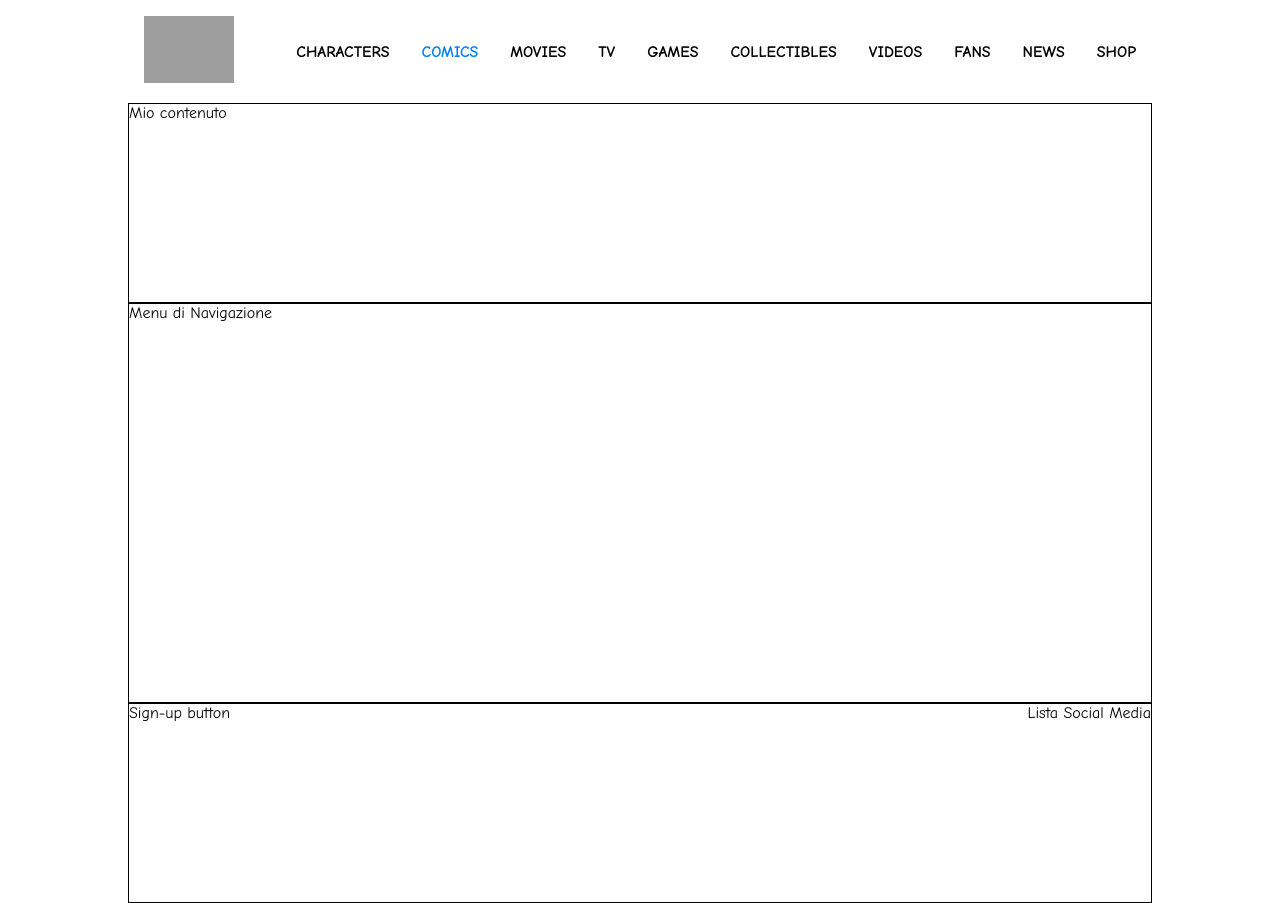
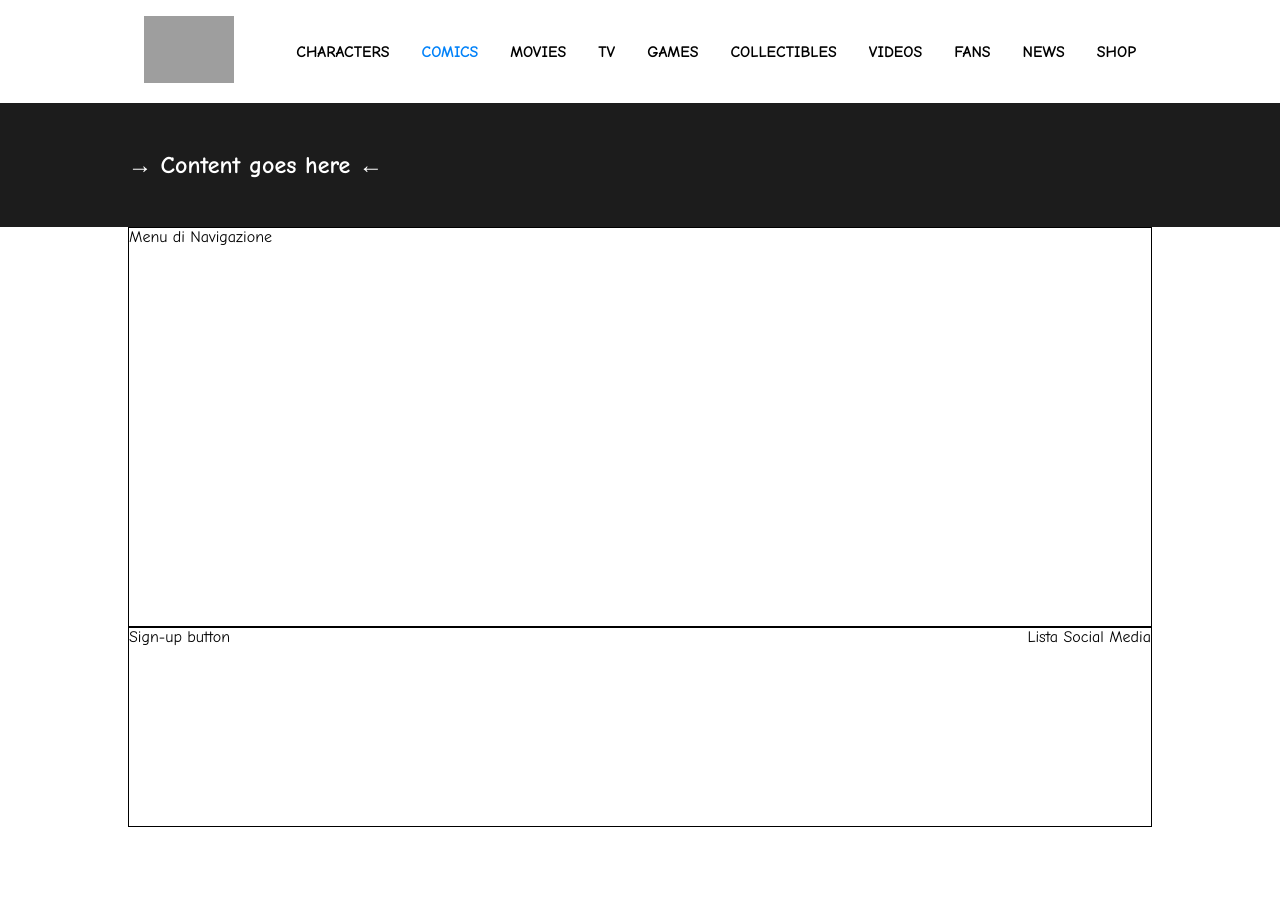
Before and after one commit to giuliaballestrero/vite-comics, a Vue app: page / in a window 1280 px wide. After the commit the page ends 827 px from the top, so only its background shows below. Built offline with nearby package versions, Linux system fonts and the light colour scheme; grey boxes are pictures that could not be loaded.

Commit message:
Add style in Main

```diff
--- a/src/components/AppMain.vue
+++ b/src/components/AppMain.vue
@@ -5,20 +5,24 @@
 <template>
     <div class="main-container">
         <div class="my-content">
-            Mio contenuto
+            <h2>
+            &RightArrow; Content goes here &LeftArrow;
+            </h2>
         </div>
     </div>
 </template>
 
-<style scoped>
+<style lang="scss" scoped>
+@use '../styles/partials/variables' as *;
 .main-container {
-
+background-color: $primary-bg-color;
 }
 .my-content {
     width: 80%;
     margin: 0 auto;
-    border: 1px solid black;
-    height: 200px;
+    color: white;
+    padding: 3rem 0;
+    font-weight: bold;
 }
 
 </style>
```
